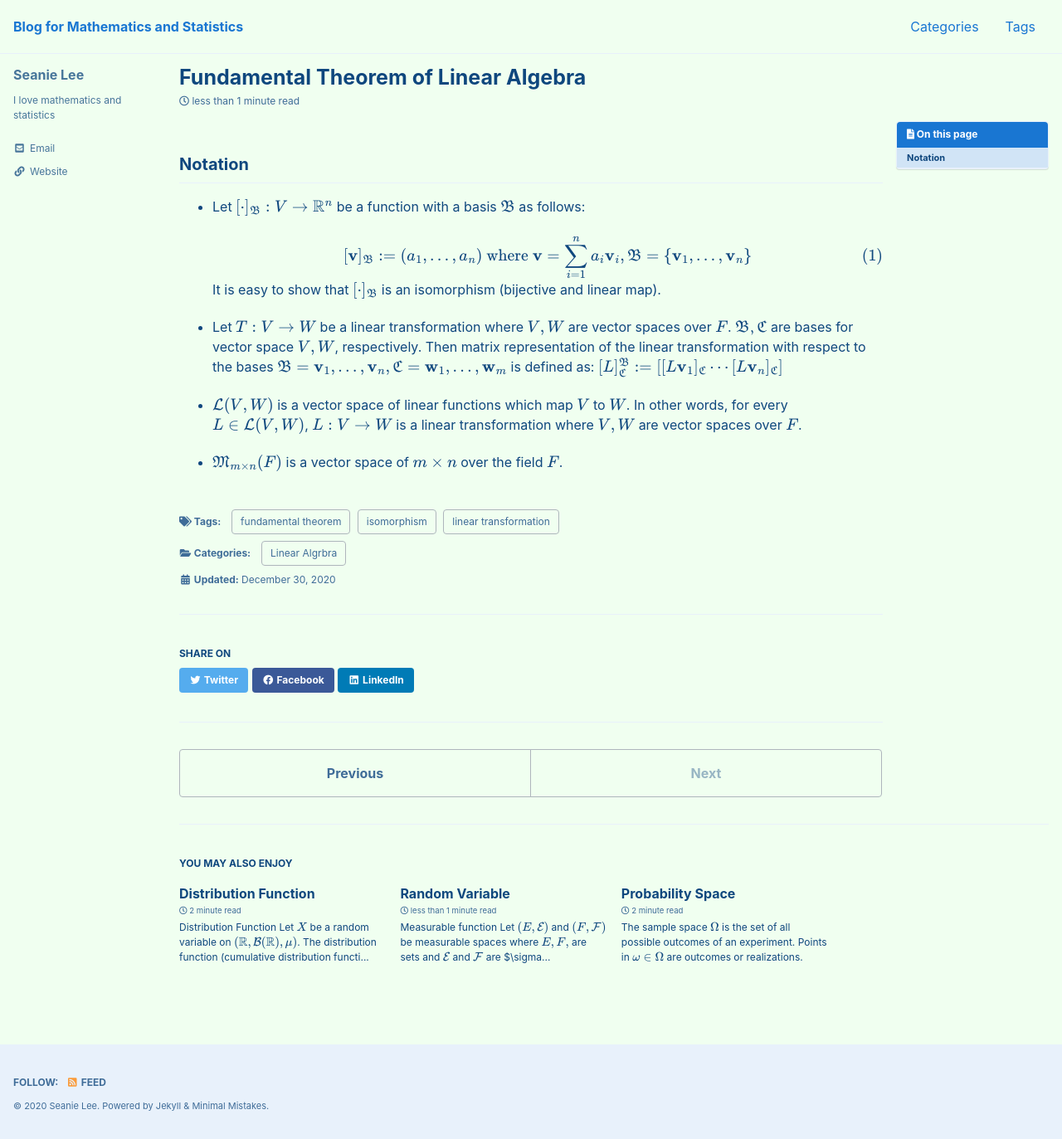
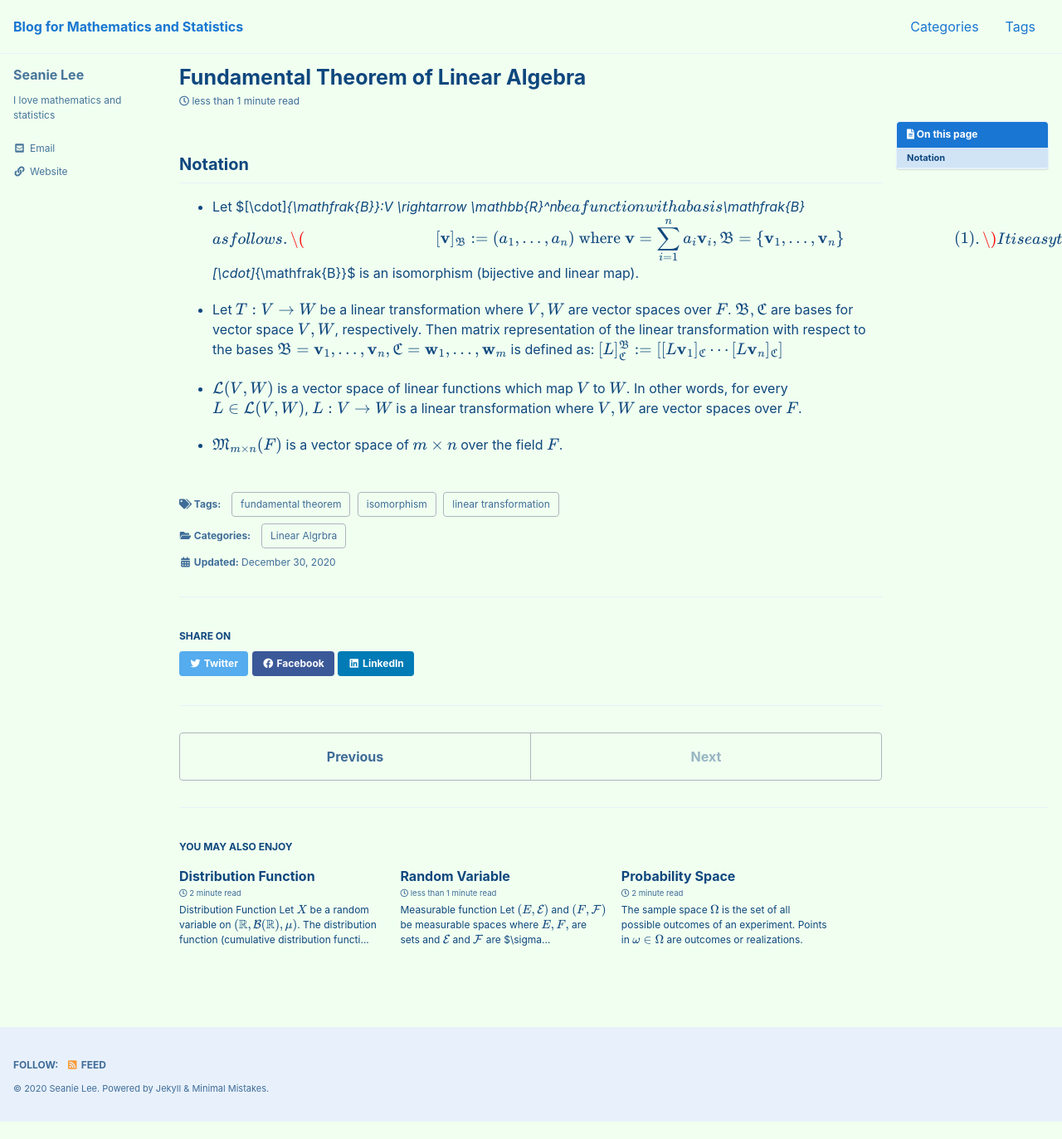
Before and after one commit to seanie12/blog, a Jekyll site: the page built from _posts/2020-12-30-fudamental-theorem-of-linear-algebra.md, in a window 1280 px wide. Shown: the whole page at 83% size. Built offline with Jekyll 4.4.1, drawn with Linux system fonts in a browser that asks for light colours; cached includes are drawn as plain includes; formulas are drawn with MathJax 3; after the commit the page ends 1352 px from its top, so only the background shows below that.

```diff
--- a/_posts/2020-12-30-fudamental-theorem-of-linear-algebra.md
+++ b/_posts/2020-12-30-fudamental-theorem-of-linear-algebra.md
@@ -18,9 +18,8 @@ comments : true
 ---
 
 ## Notation
-- Let  $[\cdot]_{\mathfrak{B}}:V \rightarrow \mathbb{R}^n$ be a function with a basis $\mathfrak{B}$ as follows:
-
-  $$\begin{equation}[\mathbf{v}]_{\mathfrak{B}} := (a_1, \ldots, a_n) \text{ where } \mathbf{v} = \sum_{i=1}^n a_i\mathbf{v}_i, \mathfrak{B}=\{\mathbf{v}_1, \ldots, \mathbf{v}_n \} \end{equation}$$
+- Let  $[\cdot]_{\mathfrak{B}}:V \rightarrow \mathbb{R}^n$ be a function with a basis $\mathfrak{B}$ as follows.
+  $$\begin{equation}[\mathbf{v}]_{\mathfrak{B}} := (a_1, \ldots, a_n) \text{ where } \mathbf{v} = \sum_{i=1}^n a_i\mathbf{v}_i, \mathfrak{B}=\{\mathbf{v}_1, \ldots, \mathbf{v}_n \} \end{equation}.$$
   It is easy to show that $[\cdot]_{\mathfrak{B}}$ is an isomorphism (bijective and linear map).
 
 - Let $T: V \rightarrow W$ be a linear transformation where $V, W$ are vector spaces over $F$. $\mathfrak{B,C}$ are bases for vector space $V, W$, respectively. Then matrix representation of the linear transformation with respect to the bases $\mathfrak{B} = \{ \mathbf{v}_1, \ldots, \mathbf{v}_n \}, \mathfrak{C}=\{ \mathbf{w}_1, \ldots, \mathbf{w}_m \}$ is defined as:
```
